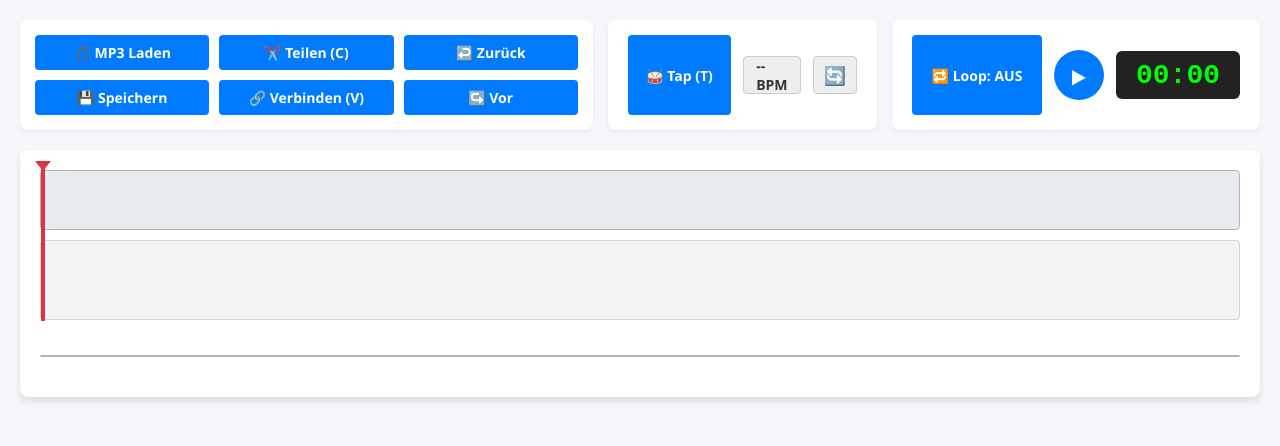
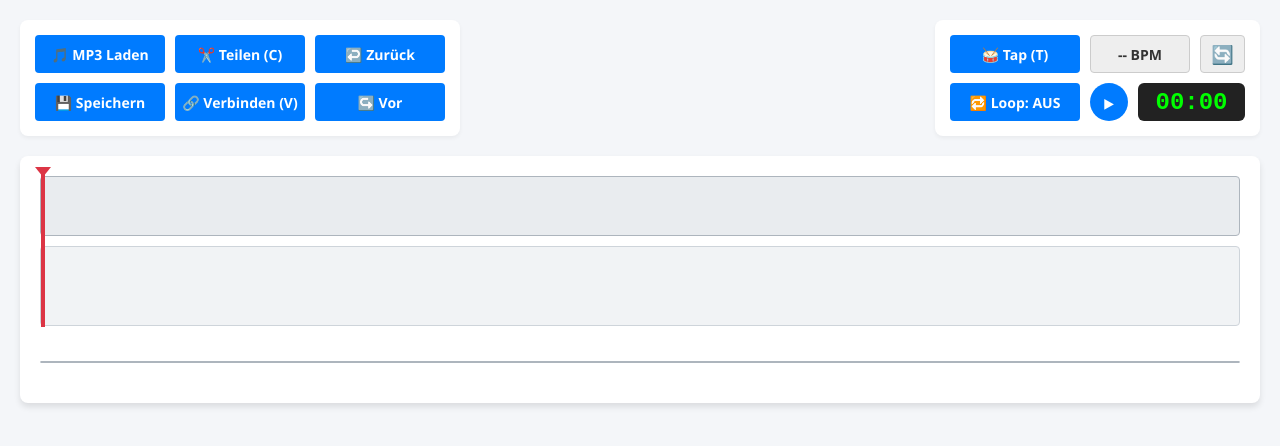
Before and after one commit to pijano93/songanalyse, a plain HTML site: page index.html in a window 1280 px wide. Drawn offline with Linux system fonts and the light colour scheme.

Commit message:
index.html

```diff
--- a/index.html
+++ b/index.html
@@ -5,7 +5,6 @@
     <meta name="viewport" content="width=device-width, initial-scale=1.0">
     <title>Song Struktur Analyse</title>
 
-    <!-- PWA Meta Tags für iOS & Android -->
     <link rel="manifest" href="manifest.json">
     <meta name="apple-mobile-web-app-capable" content="yes">
     <meta name="apple-mobile-web-app-status-bar-style" content="black-translucent">
@@ -35,29 +34,32 @@
             padding: 20px;
         }
 
+        /* Haupt-Header: Flex-Elemente richten sich links und rechts aus ohne zu dehnen */
         .header {
             display: flex;
             justify-content: space-between;
-            align-items: stretch;
+            align-items: flex-start;
             margin-bottom: 20px;
             gap: 15px;
+            flex-wrap: wrap;
         }
 
+        /* BEREICH 1: Linkes Hauptmenü - weisser Hintergrund umschließt nur die festen Buttons */
         .toolbar {
             display: flex;
             background: #fff;
             padding: 15px;
             border-radius: 8px;
             box-shadow: 0 2px 4px rgba(0,0,0,0.05);
-            flex-grow: 1;
+            flex-grow: 0; /* Verhindert das unendliche Mitwachsen */
         }
 
+        /* Festes Grid: Jeder Button ist strikt 130px breit */
         .button-grid {
             display: grid;
-            grid-template-columns: repeat(3, minmax(140px, 1fr));
-            grid-template-rows: repeat(2, 1fr);
+            grid-template-columns: repeat(3, 130px);
+            grid-template-rows: repeat(2, 38px);
             gap: 10px;
-            width: 100%;
         }
 
         button, .upload-btn {
@@ -77,6 +79,7 @@
             gap: 6px;
             font-size: 14px;
             margin: 0;
+            white-space: nowrap;
         }
 
         .upload-btn {
@@ -94,21 +97,35 @@
             background: var(--btn-red-hover) !important;
         }
 
-        .tempo-panel, .player-panel {
+        /* BEREICH 2 & 3: Rechtes Kombi-Panel - Jetzt absolut fest gebaut wie das linke Grid */
+        .control-panel {
             display: flex;
-            gap: 12px;
-            align-items: center;
+            flex-direction: column;
+            gap: 10px;
             background: #fff;
-            padding: 15px 20px;
+            padding: 15px;
             border-radius: 8px;
             box-shadow: 0 2px 4px rgba(0,0,0,0.05);
+            flex-grow: 0; /* Verhindert das unendliche Mitwachsen */
+            width: 325px; /* Exakt abgestimmt auf die inneren Breiten */
         }
 
-        #loop-btn {
-            min-width: 130px;
-            max-width: 130px;
+        /* Horizontale Zeilen */
+        .panel-row {
+            display: flex;
+            gap: 10px;
+            align-items: center;
+            width: 100%;
+            height: 38px;
         }
 
+        /* WUNSCH: Buttons in der rechten Box sind genau 130px breit wie links */
+        .btn-panel-sync {
+            width: 130px !important;
+            flex-shrink: 0;
+        }
+
+        /* BPM-Anzeigefeld füllt den restlichen symmetrischen Platz */
         .bpm-display {
             font-weight: bold;
             font-size: 14px;
@@ -116,9 +133,11 @@
             padding: 8px 12px;
             border-radius: 4px;
             border: 1px solid #ccc;
-            height: 38px;
+            height: 100%;
             display: flex;
             align-items: center;
+            justify-content: center;
+            flex-grow: 1;
         }
 
         .btn-reset-bpm {
@@ -127,30 +146,41 @@
             border: 1px solid #ccc !important;
             padding: 4px 10px !important;
             font-size: 18px !important;
-            height: 38px;
+            height: 100%;
             display: flex;
             align-items: center;
             justify-content: center;
-            width: auto;
+            width: 45px;
+            flex-shrink: 0;
         }
         .btn-reset-bpm:hover {
             background: #e2e2e2 !important;
         }
 
+        /* Runde Play-Taste fügt sich nahtlos ein */
+        .btn-play-round {
+            border-radius: 50% !important;
+            width: 38px !important;
+            height: 38px !important;
+            flex-shrink: 0;
+            padding: 0 !important;
+        }
+
+        /* Die Uhr schließt bündig mit dem BPM-Bereich darüber ab */
         .clock {
-            font-size: 28px;
+            font-size: 24px;
             font-weight: bold;
             font-family: monospace;
             background: #222;
             color: #0f0;
-            padding: 10px 20px;
+            padding: 0 10px;
             border-radius: 6px;
-            min-width: 120px;
             text-align: center;
             display: flex;
             align-items: center;
             justify-content: center;
-            height: 48px;
+            height: 100%;
+            flex-grow: 1;
         }
 
         #timeline-wrapper {
@@ -399,6 +429,19 @@
             cursor: default !important;
         }
 
+        /* Umbruch-Optimierung für kleinere iPads (Standard-iPad) */
+        @media (max-width: 1100px) {
+            .header {
+                justify-content: center;
+            }
+            #waveform-container {
+                height: 60px;
+            }
+            .playhead {
+                height: 140px;
+            }
+        }
+
         /* Farben */
         .color-intro { background: #4682B4; }
         .color-verse { background: #E1C03F; }
@@ -421,7 +464,6 @@
     <div id="save-data" style="display:none;" data-audio="" data-markers='[{"time":0,"type":"Intro","notes":""}]'></div>
 
     <div class="header">
-        <!-- BEREICH 1 -->
         <div class="toolbar">
             <div class="button-grid">
                 <label class="upload-btn upload-mp3">
@@ -437,18 +479,18 @@
             </div>
         </div>
 
-        <!-- BEREICH 2 -->
-        <div class="tempo-panel">
-            <button class="btn-tapper" onclick="tapTempo(event)" title="Tastenkürzel: T">🥁 Tap (T)</button>
-            <div class="bpm-display" id="bpm-val">-- BPM</div>
-            <button class="btn-reset-bpm" onclick="resetTapper()" title="BPM zurücksetzen">🔄</button>
-        </div>
+        <div class="control-panel">
+            <div class="panel-row">
+                <button class="btn-tapper btn-panel-sync" onclick="tapTempo(event)" title="Tastenkürzel: T">🥁 Tap (T)</button>
+                <div class="bpm-display" id="bpm-val">-- BPM</div>
+                <button class="btn-reset-bpm" onclick="resetTapper()" title="BPM zurücksetzen">🔄</button>
+            </div>
 
-        <!-- BEREICH 3 -->
-        <div class="player-panel">
-            <button id="loop-btn" onclick="toggleLoop()">🔁 Loop: AUS</button>
-            <button id="play-pause-btn" onclick="togglePlay()" style="border-radius: 50%; width: 50px; height: 50px; justify-content: center; font-size: 20px;">▶</button>
-            <div class="clock" id="live-clock">00:00</div>
+            <div class="panel-row">
+                <button id="loop-btn" class="btn-panel-sync" onclick="toggleLoop()">🔁 Loop: AUS</button>
+                <button id="play-pause-btn" class="btn-play-round" onclick="togglePlay()">▶</button>
+                <div class="clock" id="live-clock">00:00</div>
+            </div>
         </div>
     </div>
 
@@ -785,7 +827,6 @@
             el.style.height = el.scrollHeight + "px";
         }
 
-        // --- DRAW TIMELINE & TABLE ---
         function drawTimeline() {
             document.querySelectorAll('.segment').forEach(el => el.remove());
             tableContainer.innerHTML = '';
@@ -800,7 +841,6 @@
                 const startPct = (start / duration) * 100;
                 const widthPct = ((end - start) / duration) * 100;
 
-                // BALKEN
                 const seg = document.createElement('div');
                 seg.className = 'segment';
                 seg.style.left = startPct + '%';
@@ -885,7 +925,6 @@
 
                 container.appendChild(seg);
 
-                // TABELLE
                 const cell = document.createElement('div');
                 cell.className = 'table-segment-cell';
                 cell.style.width = widthPct + '%';
@@ -894,7 +933,6 @@
                 cellHeader.className = 'table-segment-header';
                 cellHeader.style.borderTop = `3px solid ${colors[markers[i].type] || defaultCustomColor}`;
 
-                // KORREKTUR: Jetzt nur noch der reine Name im Titel, ohne die Dauer in Klammern
                 const cellTitle = document.createElement('div');
                 cellTitle.className = 'table-segment-title';
                 cellTitle.innerText = markers[i].type;
@@ -924,7 +962,6 @@
             }
         }
 
-        // --- TEMPO TAPPER ---
         function tapTempo(e) {
             if(e) e.preventDefault();
             const now = new Date().getTime();
@@ -946,7 +983,6 @@
             }
         }
 
-        // --- GRENZEN VERSCHIEBEN ---
         function startDrag(e, index, isTouch) {
             e.stopPropagation();
             if (isMergeMode) {
@@ -1010,7 +1046,6 @@
                 nextSeg.style.width = nextWidthPct + '%';
                 if(cells[dragMarkerIndex]) cells[dragMarkerIndex].style.width = nextWidthPct + '%';
 
-                // KORREKTUR: Live-Update angepasst (keine Dauer in Klammern)
                 if(cells[dragMarkerIndex - 1]) {
                     cells[dragMarkerIndex - 1].querySelector('.table-segment-title').innerText = markers[dragMarkerIndex - 1].type;
                     cells[dragMarkerIndex - 1].querySelector('.table-segment-range').innerText = `${formatTime(start)} - ${formatTime(newTime)}`;
@@ -1020,7 +1055,6 @@
             }
         }
 
-        // --- PLAYHEAD BEWEGUNG ---
         function startPlayheadDrag(e, isTouch) {
             e.stopPropagation();
             if (!audio.duration) return;
@@ -1185,7 +1219,6 @@
             saveDataElem.setAttribute('data-markers', JSON.stringify(markers));
             const docClone = document.documentElement.cloneNode(true);
             docClone.querySelector('#context-menu').style.display = 'none';
-            docClone.querySelector('#play-pause-btn').innerText = '▶';
 
             const htmlContent = "<!DOCTYPE html>\n" + docClone.outerHTML;
             const isIOS = /iPad|iPhone|iPod/.test(navigator.userAgent) || (navigator.platform === 'MacIntel' && navigator.maxTouchPoints > 1);
```
